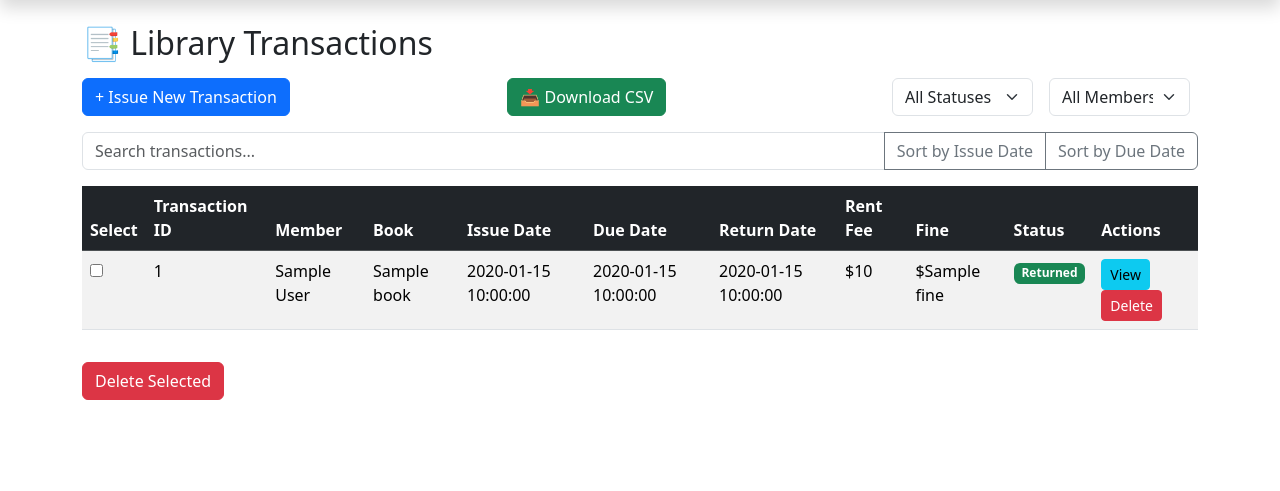
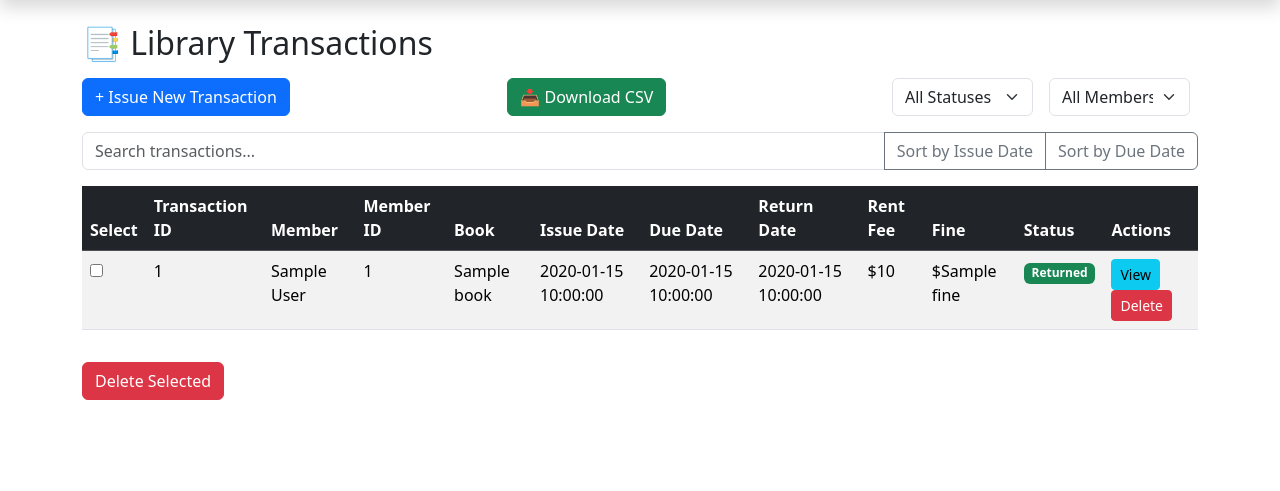
Before and after one commit to amankumarkc/LMS_Flask, a Flask app: template templates/transactions.html in a window 1280 px wide. Shown: the part 56-547 px from the top of the page. Run offline with Flask 2, Linux system fonts and the light colour scheme; the template is opened without the code that fills it: most values are stand-ins (such as "Sample title", 1, 10 or a date in 2020); parts of the project's set-up code (start-up, migrations or seed data) failed here and were passed over; some libraries are stand-ins or nearby versions.

Commit message:
updated transactions.html

```diff
--- a/templates/transactions.html
+++ b/templates/transactions.html
@@ -18,10 +18,11 @@
 
             <select id="filterMember" class="form-select mx-2">
                 <option value="">All Members</option>
-                {% for member in transactions | map(attribute='member.first_name') | unique | list %}
+                {% for member in transactions | map(attribute='member.member_id') | unique | list %}
                 <option value="{{ member }}">{{ member }}</option>
                 {% endfor %}
             </select>
+
         </div>
     </div>
 
@@ -40,6 +41,7 @@
                     <th>Select</th>
                     <th>Transaction ID</th>
                     <th>Member</th>
+                    <th>Member ID</th>
                     <th>Book</th>
                     <th>Issue Date</th>
                     <th>Due Date</th>
@@ -52,10 +54,11 @@
             </thead>
             <tbody id="transactionsTable">
                 {% for transaction in transactions %}
-                <tr id="transactionRow-{{ transaction.id }}" class="transaction-row" data-status="{{ transaction.status }}" data-member="{{ transaction.member.first_name }}">
+                <tr id="transactionRow-{{ transaction.id }}" class="transaction-row" data-status="{{ transaction.status }}" data-member="{{ transaction.member.member_id }}">
                     <td><input type="checkbox" class="transaction-checkbox" value="{{ transaction.id }}"></td>
                     <td>{{ transaction.id }}</td>
                     <td>{{ transaction.member.first_name }} {{ transaction.member.last_name }}</td>
+                    <td>{{ transaction.member.member_id }}</td>
                     <td>{{ transaction.book.title }}</td>
                     <td>{{ transaction.issue_date }}</td>
                     <td>{{ transaction.due_date }}</td>
@@ -64,9 +67,10 @@
                     <td class="fine-cell" data-fine="{{ transaction.fine }}">${{ transaction.fine }}</td>
                     <td><span class="badge bg-{% if transaction.status == 'issued' %}warning{% else %}success{% endif %}">{{ transaction.status.capitalize() }}</span></td>
                     <td>
-                        <a href="/view-transaction/{{ transaction.id }}" class="btn btn-info btn-sm">
+                        <a href="{{ url_for('download_transaction_pdf', id=transaction.id) }}" class="btn btn-info btn-sm">
                             <i class="bi bi-eye"></i> View
                         </a>
+
                         {% if transaction.status == 'issued' %}
                         <a href="/return-transaction/{{ transaction.id }}" class="btn btn-primary btn-sm">
                             <i class="bi bi-arrow-return-left"></i> Return
@@ -99,23 +103,84 @@ document.querySelectorAll(".fine-cell").forEach(cell => {
 });
 
 // Filter Transactions
-document.getElementById("filterStatus").addEventListener("change", filterTransactions);
-document.getElementById("filterMember").addEventListener("change", filterTransactions);
+// Filter Transactions
 
+document.addEventListener("DOMContentLoaded", function () {
+    console.log("Page loaded - Applying filters");
+    applyURLFilters();  // ✅ Ensure this runs on load
+
+    document.getElementById("filterStatus").addEventListener("change", filterTransactions);
+    document.getElementById("filterMember").addEventListener("change", filterTransactions);
+});
+
+// Function to filter transactions
 function filterTransactions() {
     let selectedStatus = document.getElementById("filterStatus").value;
     let selectedMember = document.getElementById("filterMember").value;
 
+    console.log("Filtering transactions - Status:", selectedStatus, "Member ID:", selectedMember); // Debugging
+
     document.querySelectorAll(".transaction-row").forEach(row => {
         let rowStatus = row.getAttribute("data-status");
-        let rowMember = row.getAttribute("data-member");
+        let rowMemberId = row.getAttribute("data-member");
 
         let statusMatch = !selectedStatus || rowStatus === selectedStatus;
-        let memberMatch = !selectedMember || rowMember === selectedMember;
+        let memberMatch = !selectedMember || rowMemberId === selectedMember;
 
         row.style.display = statusMatch && memberMatch ? "" : "none";
     });
+
+    updateURLParams(selectedStatus, selectedMember);
 }
+
+// Function to update URL without reloading the page
+function updateURLParams(status, member) {
+    let url = new URL(window.location);
+    if (status) {
+        url.searchParams.set("status", status);
+    } else {
+        url.searchParams.delete("status");
+    }
+
+    if (member) {
+        url.searchParams.set("member_id", member);
+    } else {
+        url.searchParams.delete("member_id");
+    }
+
+    window.history.replaceState({}, "", url);
+}
+
+// Apply filters from the URL on page load
+function applyURLFilters() {
+    let urlParams = new URLSearchParams(window.location.search);
+    let statusParam = urlParams.get("status");
+    let memberParam = urlParams.get("member_id");
+
+    console.log("URL Params - Status:", statusParam, "Member ID:", memberParam); // Debugging
+
+    if (statusParam) {
+        document.getElementById("filterStatus").value = statusParam;
+    }
+    if (memberParam) {
+        let filterMemberDropdown = document.getElementById("filterMember");
+
+        // Check if the dropdown contains the member ID
+        let memberExists = [...filterMemberDropdown.options].some(option => option.value === memberParam);
+        if (memberExists) {
+            filterMemberDropdown.value = memberParam;
+        } else {
+            console.warn("Member ID from URL not found in dropdown:", memberParam);
+        }
+    }
+
+    filterTransactions(); // ✅ Apply filters immediately
+}
+
+
+
+
+
 
 // Sorting Transactions
 let sortOrder = { issueDate: 1, dueDate: 1 };
```
